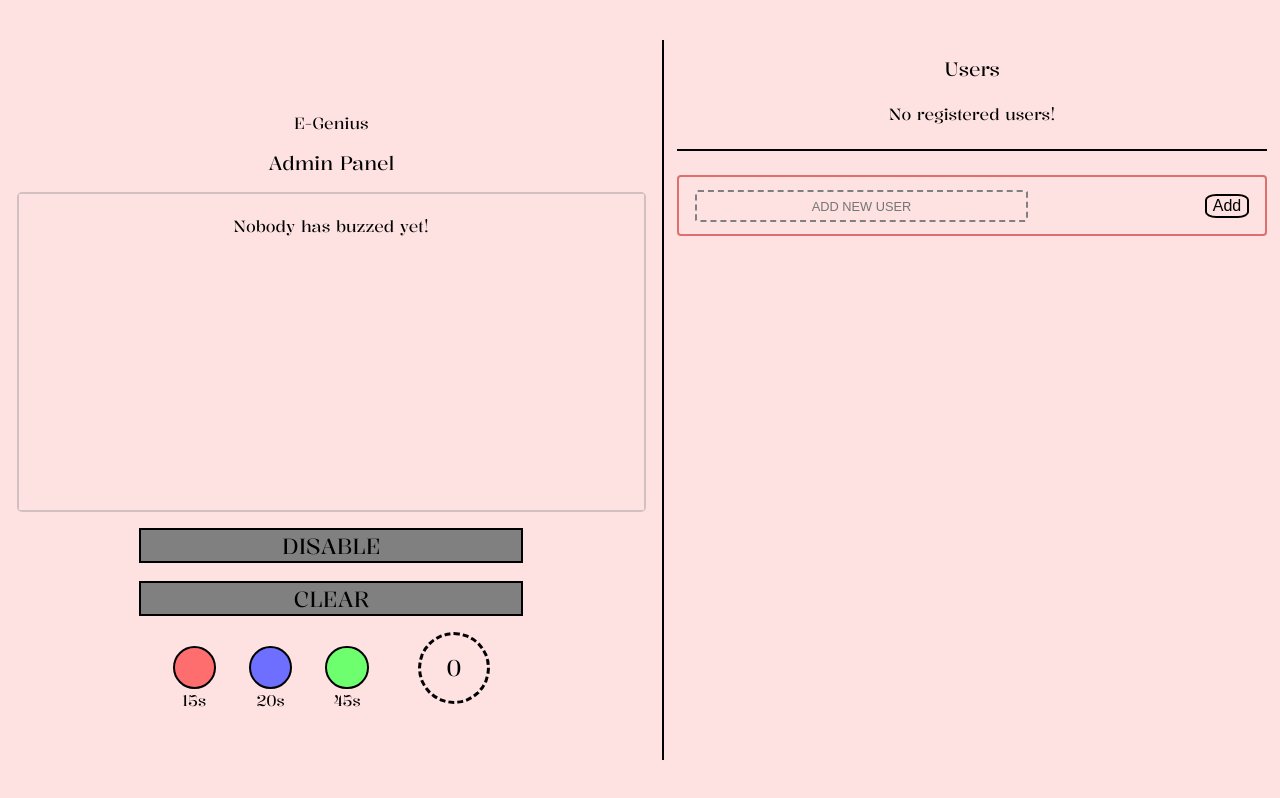
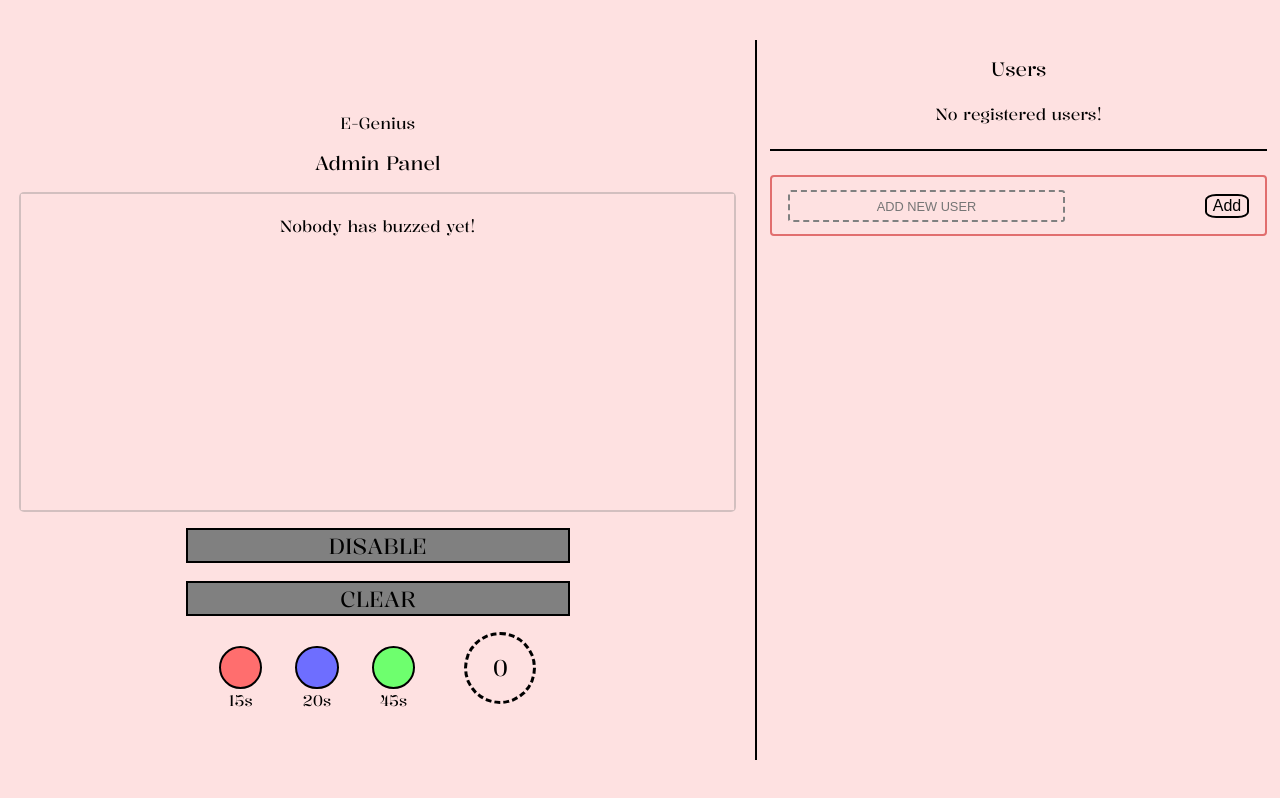
Before and after one commit to AhHash/e-genius-buzzer, a website with bundled scripts: page public/pages/admin.html in a window 1280 px wide. Built offline with nearby package versions, Linux system fonts and the light colour scheme; no server answers.

Commit message:
updated right side width in bigger break point

```diff
--- a/public/assets/style.css
+++ b/public/assets/style.css
@@ -485,7 +485,7 @@ h6 {
   font-size: 1.4rem;
 }
 
-@media screen and (max-width: 756px) {
+@media screen and (max-width: 920px) {
   #admin-screen {
     max-height: 100%;
     max-width: 95vw;
@@ -501,7 +501,7 @@ h6 {
   display: flex;
   flex-direction: column;
   height: 100%;
-  flex-grow: 1;
+  flex-grow: 2;
   justify-content: center;
   align-items: center;
   row-gap: 1rem;
```
